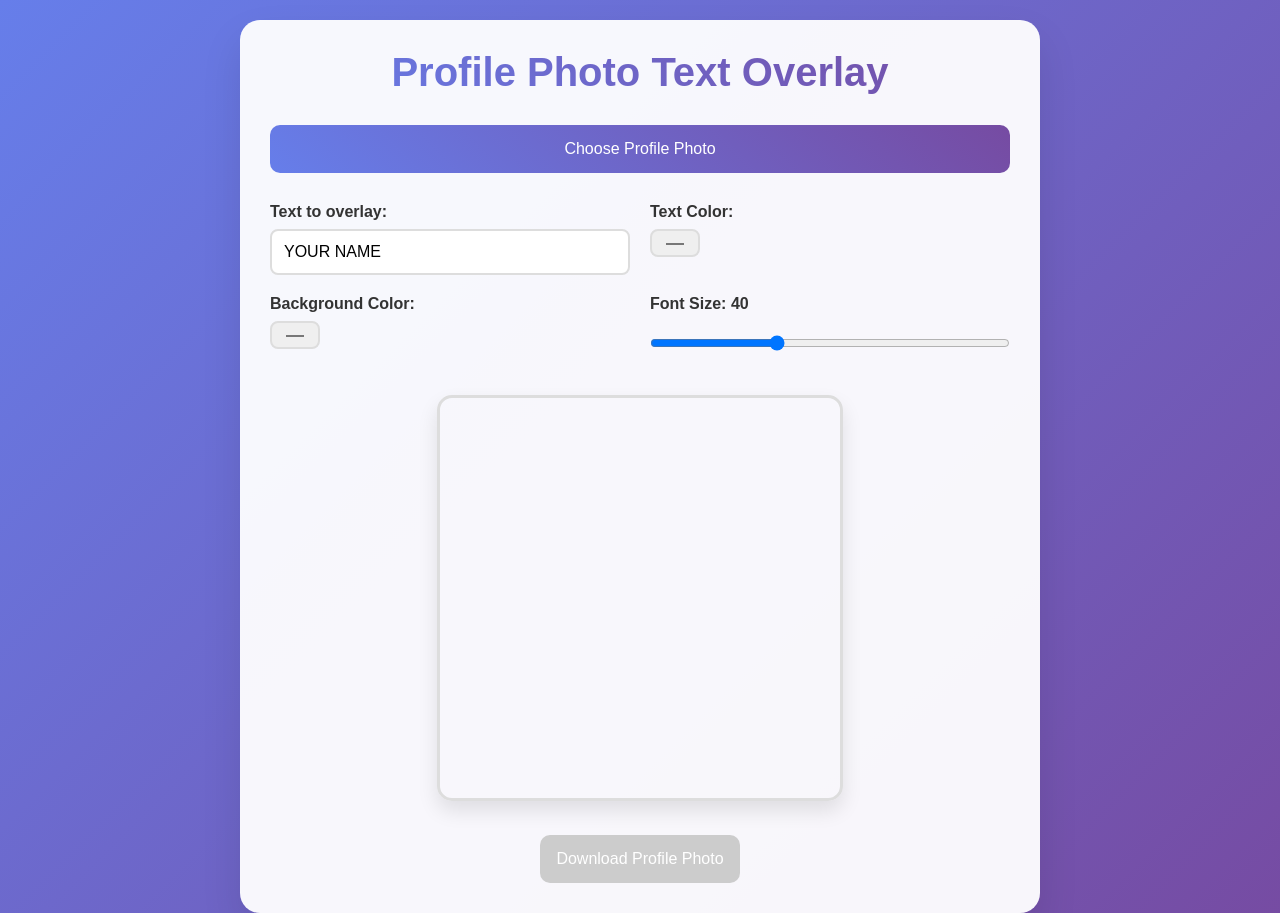
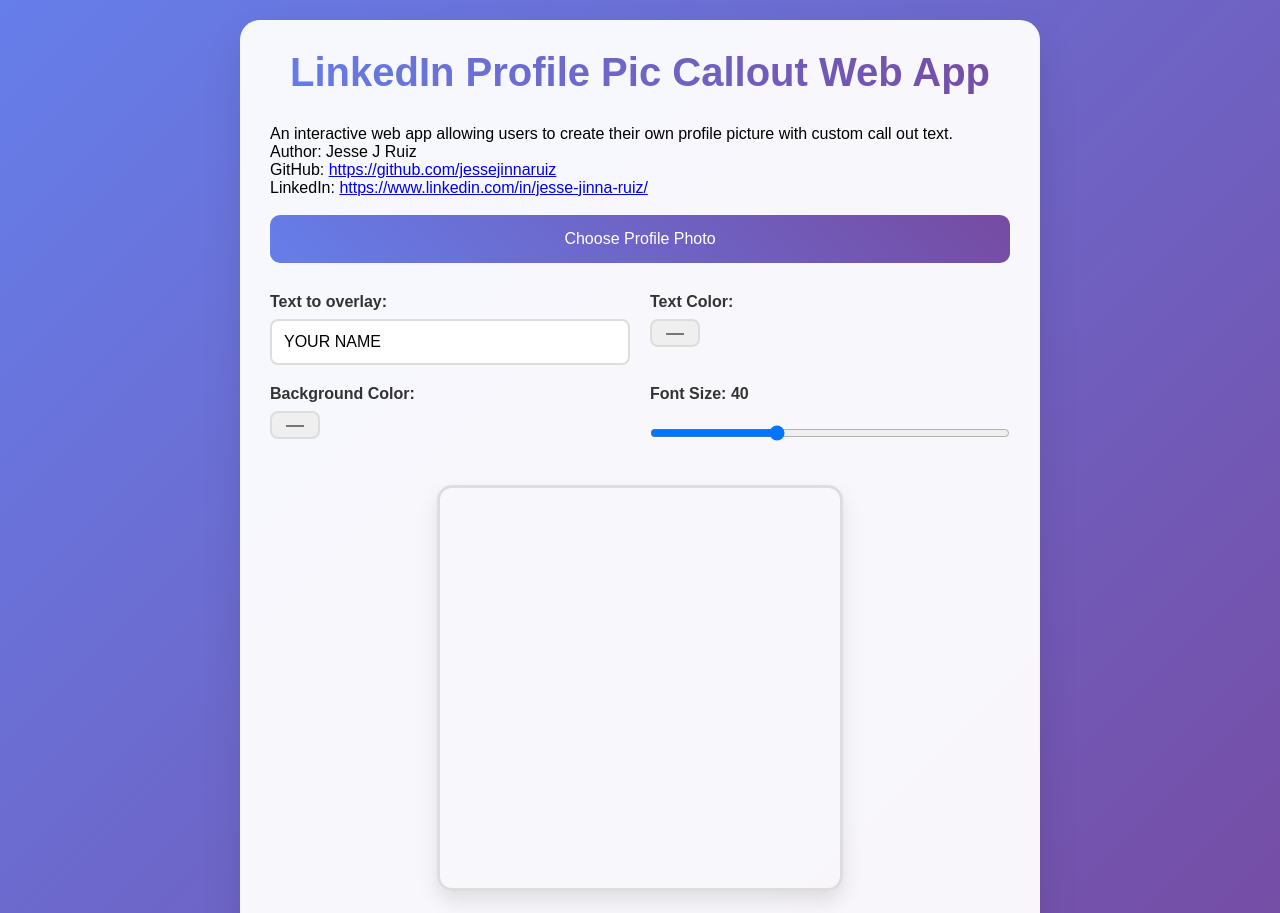
Before and after one commit to jessejinnaruiz/jessejinnaruiz.github.io, a plain HTML site: page projects/li_image_app.html in a window 1280 px wide. Shown: the top 913 px of the page. Drawn offline with Linux system fonts and the light colour scheme.

Commit message:
adjust image app details

```diff
--- a/projects/li_image_app.html
+++ b/projects/li_image_app.html
@@ -120,8 +120,12 @@
 </head>
 <body>
     <div class="container">
-        <h1>Profile Photo Text Overlay</h1>
-
+        <h1>LinkedIn Profile Pic Callout Web App</h1>
+        <p>An interactive web app allowing users to create their own profile picture with custom call out text.</p>
+        <p>Author: Jesse J Ruiz</p>
+        <p>GitHub: <a href="https://github.com/jessejinnaruiz" target="_blank">https://github.com/jessejinnaruiz</a></p>
+        <p> LinkedIn: <a href="https://www.linkedin.com/in/jesse-jinna-ruiz/" target="_blank">https://www.linkedin.com/in/jesse-jinna-ruiz/</a></p>
+        <p></p><br>
         <div class="upload-section">
             <div class="file-input-wrapper">
                 <input type="file" id="imageInput" class="file-input" accept="image/*">
```
Also changed, not shown: index.html (+1 -1 lines), projects/index.html (+1 -1 lines).
